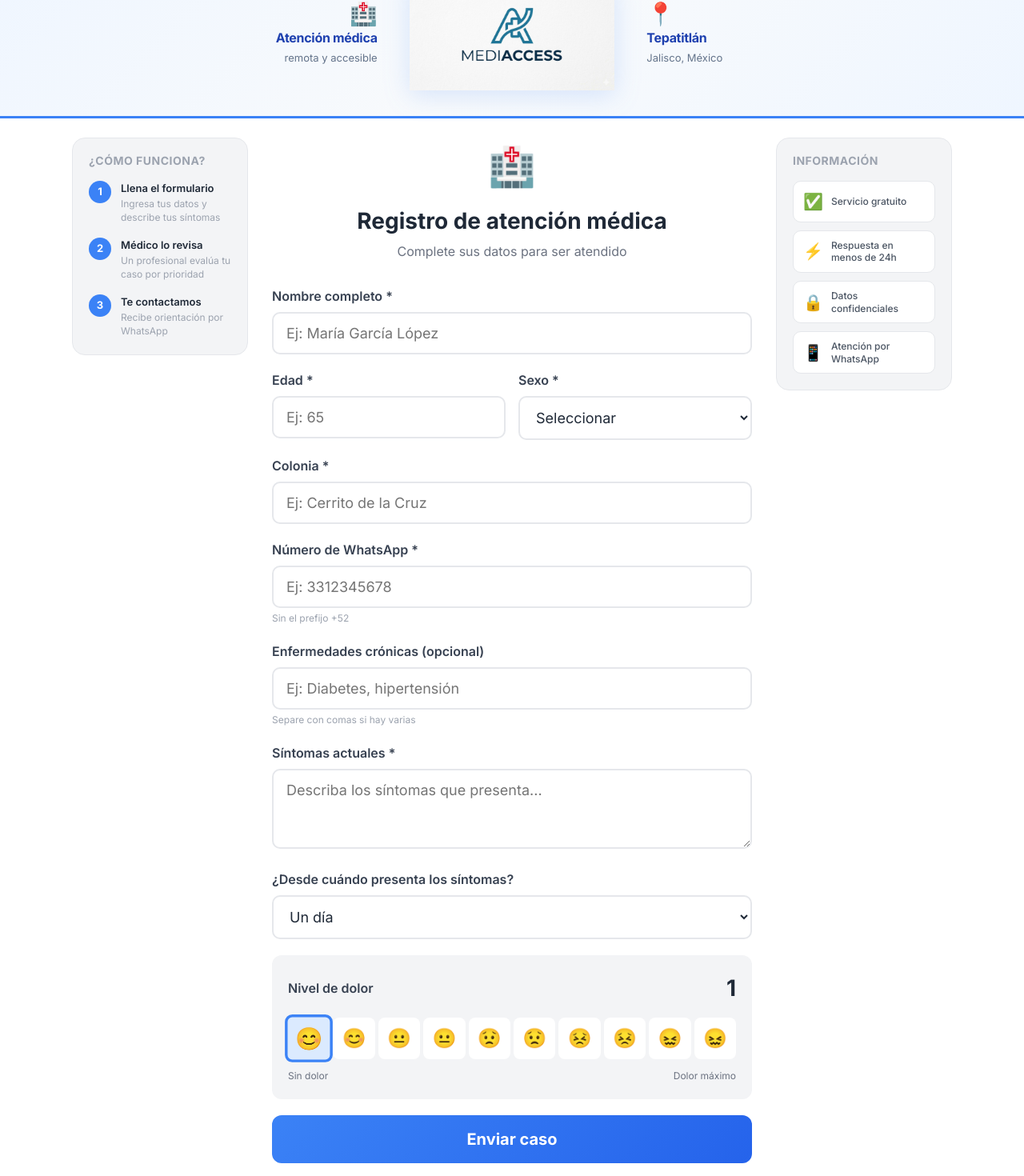
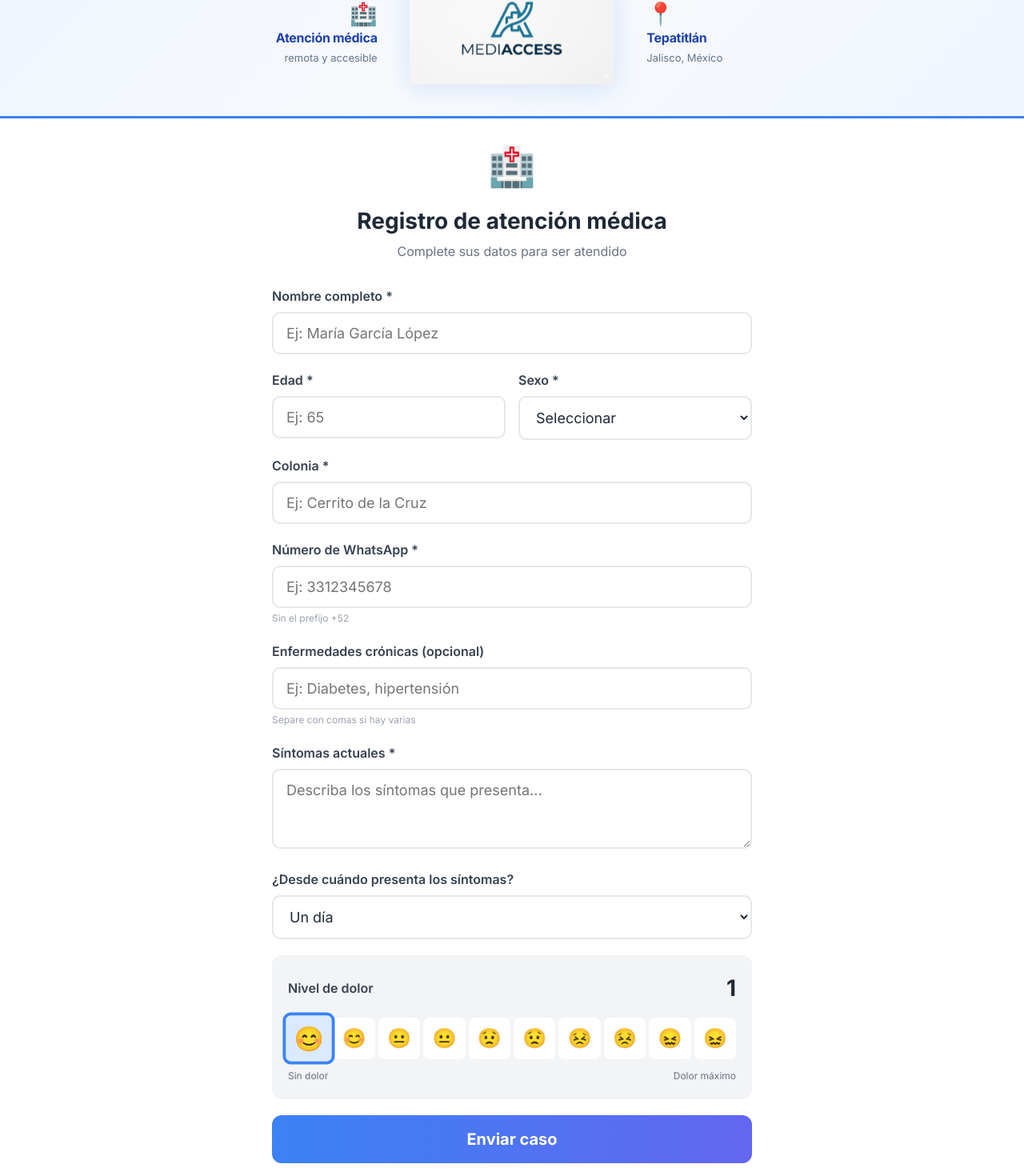
Before and after one commit to jorgemg1414/MediAccess, a Vue app: page / in a window 1280 px wide. Shown: the part 59-1529 px from the top of the page at 80% size. Built offline with nearby package versions, Linux system fonts and the light colour scheme.

Commit message:
Enhance UI animations across components with new effects and transitions; add keyframes for smoother interactions

```diff
--- a/src/components/doctor/CaseList.vue
+++ b/src/components/doctor/CaseList.vue
@@ -175,11 +175,24 @@ const truncate = (text, len) => {
   color: #4b5563;
   cursor: pointer;
   transition: all 0.2s;
+  animation: popIn 0.35s ease both;
+}
+
+.filter-btn:nth-child(1) { animation-delay: 0.05s; }
+.filter-btn:nth-child(2) { animation-delay: 0.12s; }
+.filter-btn:nth-child(3) { animation-delay: 0.19s; }
+.filter-btn:nth-child(4) { animation-delay: 0.26s; }
+
+.filter-btn:hover {
+  transform: translateY(-2px);
+  box-shadow: 0 4px 10px rgba(0,0,0,0.1);
 }
 
 .filter-btn.active {
   background: #3b82f6;
   color: white;
+  transform: translateY(-2px);
+  box-shadow: 0 4px 12px rgba(59,130,246,0.35);
 }
 
 .filter-btn .badge {
@@ -219,7 +232,15 @@ const truncate = (text, len) => {
   transition: all 0.25s ease;
   border-left: 4px solid transparent;
   box-shadow: 0 2px 8px rgba(0,0,0,0.06);
+  animation: slideInUp 0.4s ease both;
 }
+
+.case-card:nth-child(1) { animation-delay: 0.05s; }
+.case-card:nth-child(2) { animation-delay: 0.12s; }
+.case-card:nth-child(3) { animation-delay: 0.19s; }
+.case-card:nth-child(4) { animation-delay: 0.26s; }
+.case-card:nth-child(5) { animation-delay: 0.33s; }
+.case-card:nth-child(n+6) { animation-delay: 0.4s; }
 
 .case-card:hover {
   transform: translateX(4px) translateY(-2px);
--- a/src/components/patient/PatientConfirmation.vue
+++ b/src/components/patient/PatientConfirmation.vue
@@ -63,6 +63,7 @@ defineEmits(['new-case'])
   max-width: 500px;
   margin: 0 auto;
   padding: 20px;
+  animation: slideInUp 0.5s ease both;
 }
 
 .success-icon {
@@ -88,6 +89,7 @@ h1 {
   padding: 24px;
   border-radius: 16px;
   margin-bottom: 24px;
+  animation: popIn 0.5s ease 0.3s both;
 }
 
 .folio-label {
@@ -161,15 +163,19 @@ h1 {
   font-size: 18px;
   font-weight: 600;
   color: white;
-  background: var(--accent-color);
+  background: linear-gradient(90deg, #3b82f6 0%, #6366f1 50%, #3b82f6 100%);
+  background-size: 200% auto;
   border: none;
   border-radius: 10px;
   cursor: pointer;
   margin-bottom: 12px;
+  transition: transform 0.2s, box-shadow 0.2s;
+  animation: shimmer 2.5s linear infinite, slideInUp 0.4s ease 0.5s both;
 }
 
 .btn-new-case:hover {
-  background: var(--accent-hover);
+  transform: translateY(-2px);
+  box-shadow: 0 6px 16px rgba(59,130,246,0.4);
 }
 
 .btn-profile {
--- a/src/components/patient/PatientForm.vue
+++ b/src/components/patient/PatientForm.vue
@@ -192,7 +192,17 @@ const resetForm = () => {
 
 .form-group {
   margin-bottom: 20px;
+  animation: slideInUp 0.4s ease both;
 }
+
+.form-group:nth-child(1) { animation-delay: 0.05s; }
+.form-group:nth-child(2) { animation-delay: 0.1s; }
+.form-group:nth-child(3) { animation-delay: 0.15s; }
+.form-group:nth-child(4) { animation-delay: 0.2s; }
+.form-group:nth-child(5) { animation-delay: 0.25s; }
+.form-group:nth-child(6) { animation-delay: 0.3s; }
+.form-group:nth-child(7) { animation-delay: 0.35s; }
+.form-group:nth-child(8) { animation-delay: 0.4s; }
 
 .form-row {
   display: grid;
@@ -220,6 +230,7 @@ input, select, textarea {
 input:focus, select:focus, textarea:focus {
   outline: none;
   border-color: #3b82f6;
+  animation: borderGlow 1s ease;
 }
 
 textarea {
@@ -240,16 +251,18 @@ textarea {
   font-size: 20px;
   font-weight: 700;
   color: white;
-  background: linear-gradient(135deg, #3b82f6, #2563eb);
+  background: linear-gradient(90deg, #3b82f6 0%, #6366f1 50%, #3b82f6 100%);
+  background-size: 200% auto;
   border: none;
   border-radius: 12px;
   cursor: pointer;
   transition: transform 0.2s, box-shadow 0.2s;
+  animation: shimmer 2.5s linear infinite;
 }
 
 .btn-submit:hover:not(:disabled) {
-  transform: translateY(-2px);
-  box-shadow: 0 4px 12px rgba(59, 130, 246, 0.4);
+  transform: translateY(-3px) scale(1.01);
+  box-shadow: 0 8px 20px rgba(59, 130, 246, 0.45);
 }
 
 .btn-submit:disabled {
--- a/src/components/shared/PainScale.vue
+++ b/src/components/shared/PainScale.vue
@@ -87,14 +87,23 @@ const getFace = (level) => {
 }
 
 .face-btn:hover {
-  transform: scale(1.1);
+  transform: scale(1.2) rotate(-5deg);
   background: #e5e7eb;
 }
 
 .face-btn.active {
   border-color: #3b82f6;
   background: #dbeafe;
-  transform: scale(1.15);
+  transform: scale(1.25);
+  animation: wobble 0.4s ease;
+}
+
+@keyframes wobble {
+  0%   { transform: scale(1.25) rotate(0deg); }
+  25%  { transform: scale(1.25) rotate(-8deg); }
+  50%  { transform: scale(1.25) rotate(8deg); }
+  75%  { transform: scale(1.25) rotate(-4deg); }
+  100% { transform: scale(1.25) rotate(0deg); }
 }
 
 .scale-labels {
--- a/src/components/shared/SeverityBadge.vue
+++ b/src/components/shared/SeverityBadge.vue
@@ -37,6 +37,12 @@ const icons = {
   font-weight: 600;
   font-size: 14px;
   text-transform: uppercase;
+  animation: popIn 0.4s ease both;
+  transition: transform 0.2s;
+}
+
+.severity-badge:hover {
+  transform: scale(1.05);
 }
 
 .severity-leve {
--- a/src/style.css
+++ b/src/style.css
@@ -120,6 +120,47 @@ input:focus, select:focus, textarea:focus {
   background: var(--text-secondary);
 }
 
+@keyframes float {
+  0%, 100% { transform: translateY(0px); }
+  50%       { transform: translateY(-8px); }
+}
+
+@keyframes slideInLeft {
+  from { opacity: 0; transform: translateX(-40px); }
+  to   { opacity: 1; transform: translateX(0); }
+}
+
+@keyframes slideInRight {
+  from { opacity: 0; transform: translateX(40px); }
+  to   { opacity: 1; transform: translateX(0); }
+}
+
+@keyframes slideInUp {
+  from { opacity: 0; transform: translateY(24px); }
+  to   { opacity: 1; transform: translateY(0); }
+}
+
+@keyframes popIn {
+  0%   { opacity: 0; transform: scale(0.7); }
+  70%  { transform: scale(1.08); }
+  100% { opacity: 1; transform: scale(1); }
+}
+
+@keyframes shimmer {
+  0%   { background-position: -200% center; }
+  100% { background-position: 200% center; }
+}
+
+@keyframes countPulse {
+  0%, 100% { transform: scale(1); }
+  50%       { transform: scale(1.15); }
+}
+
+@keyframes borderGlow {
+  0%, 100% { box-shadow: 0 0 0 0 rgba(59,130,246,0.3); }
+  50%       { box-shadow: 0 0 0 6px rgba(59,130,246,0); }
+}
+
 @media (prefers-reduced-motion: reduce) {
   *,
   *::before,
--- a/src/views/DoctorView.vue
+++ b/src/views/DoctorView.vue
@@ -148,6 +148,7 @@ const handleUpdate = (data) => {
   object-fit: contain;
   filter: drop-shadow(0 6px 16px rgba(5, 150, 105, 0.18));
   flex-shrink: 0;
+  animation: float 3.5s ease-in-out infinite;
 }
 
 .header-actions {
@@ -236,6 +237,21 @@ const handleUpdate = (data) => {
   border: 1px solid var(--border-color);
   box-shadow: 0 2px 8px rgba(0,0,0,0.06);
 }
+
+.left-panel  { animation: slideInLeft  0.5s ease both; }
+.right-panel { animation: slideInRight 0.5s ease both; }
+
+.stat-card { animation: popIn 0.45s ease both; }
+.stat-card:nth-child(1) { animation-delay: 0.1s; }
+.stat-card:nth-child(2) { animation-delay: 0.22s; }
+.stat-card:nth-child(3) { animation-delay: 0.34s; }
+
+.stat-num { animation: countPulse 2s ease-in-out infinite; }
+
+.sev-item { animation: slideInUp 0.4s ease both; }
+.sev-item:nth-child(1) { animation-delay: 0.1s; }
+.sev-item:nth-child(2) { animation-delay: 0.22s; }
+.sev-item:nth-child(3) { animation-delay: 0.34s; }
 
 .side-panel h3 {
   font-size: 13px;
--- a/src/views/PatientView.vue
+++ b/src/views/PatientView.vue
@@ -115,6 +115,7 @@ import ThemeToggle from '../components/shared/ThemeToggle.vue'
   object-fit: contain;
   filter: drop-shadow(0 6px 16px rgba(59, 130, 246, 0.18));
   flex-shrink: 0;
+  animation: float 3.5s ease-in-out infinite;
 }
 
 .theme-toggle {
@@ -186,6 +187,9 @@ main {
   border: 1px solid var(--border-color);
 }
 
+.left-panel  { animation: slideInLeft  0.5s ease both; }
+.right-panel { animation: slideInRight 0.5s ease both; }
+
 .side-panel h3 {
   font-size: 14px;
   font-weight: 700;
@@ -219,7 +223,23 @@ main {
   font-size: 13px;
   font-weight: 700;
   flex-shrink: 0;
+  animation: popIn 0.4s ease both;
 }
+
+.step:nth-child(1) .step-num { animation-delay: 0.1s; }
+.step:nth-child(2) .step-num { animation-delay: 0.25s; }
+.step:nth-child(3) .step-num { animation-delay: 0.4s; }
+
+.step { animation: slideInUp 0.4s ease both; }
+.step:nth-child(1) { animation-delay: 0.1s; }
+.step:nth-child(2) { animation-delay: 0.22s; }
+.step:nth-child(3) { animation-delay: 0.34s; }
+
+.info-card { animation: slideInUp 0.4s ease both; }
+.info-card:nth-child(1) { animation-delay: 0.1s; }
+.info-card:nth-child(2) { animation-delay: 0.2s; }
+.info-card:nth-child(3) { animation-delay: 0.3s; }
+.info-card:nth-child(4) { animation-delay: 0.4s; }
 
 .step-title {
   font-size: 13px;
```
